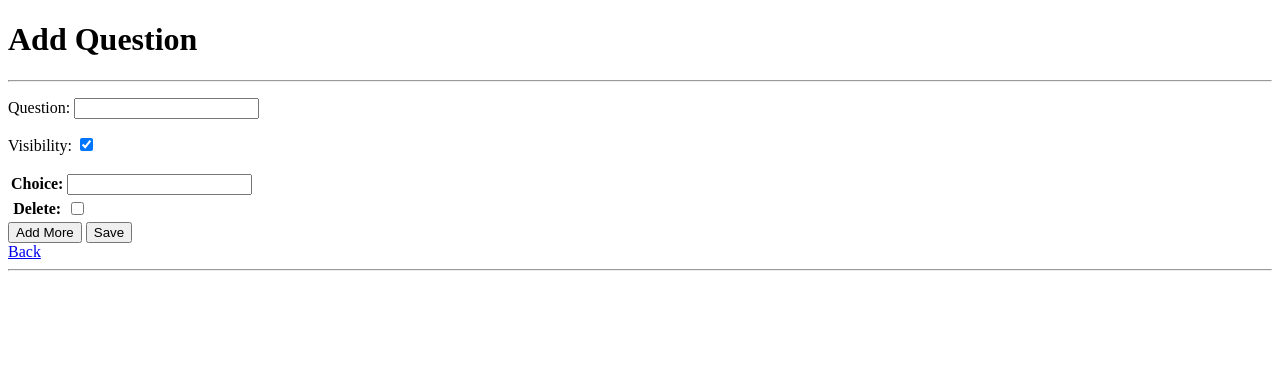
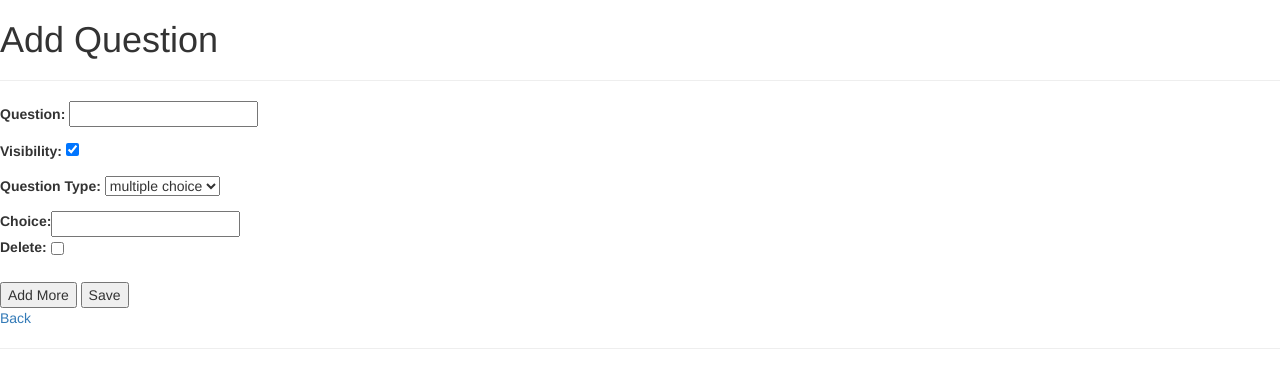
Before and after one commit to FV215b/rsvp, a Django app: page /rsvpapp/add_question/1/1 in a window 1280 px wide. Shown: the top 388 px of the page. Run offline with Django 3.2, Linux system fonts and the light colour scheme; the visitor is signed in with stand-in values (Sample User, id 1); data comes from the database, SQL or seed files in the repository; data that the repository does not hold is empty; some libraries are stand-ins or nearby versions.

Commit message:
added question type

```diff
--- a/rsvp/rsvpapp/forms.py
+++ b/rsvp/rsvpapp/forms.py
@@ -36,10 +36,12 @@ class EventForm(ModelForm):
 class QuestionForm(ModelForm):
     class Meta:
         model = Question
-        fields = ['question', 'visibility']
+        fields = ['question', 'visibility', 'q_type']
         widgets = {
             'visibility': forms.CheckboxInput()
         }
-
+        labels = {
+            'q_type': "Question Type"
+        }
 class AddUserForm(forms.Form):
     email = forms.EmailField(required=False)
--- a/rsvp/rsvpapp/models.py
+++ b/rsvp/rsvpapp/models.py
@@ -25,8 +25,16 @@ class Event(models.Model):
 
 #q_type: 0-multiple choice, 1-single choice, 2-text answer
 class Question(models.Model):
+    MULTICHOICE = 0
+    SINGLECHOICE = 1
+    TEXT = 2
+    QUESTION_TYPE_CHOICES = (
+        (MULTICHOICE, "multiple choice"),
+        (SINGLECHOICE, "single choice"),
+        (TEXT, "text question"),
+    )
     qid = models.CharField(max_length=50, primary_key=True)
-    q_type = models.DecimalField(max_digits=1, decimal_places=0, default=0)
+    q_type = models.DecimalField(max_digits=1, decimal_places=0, default=MULTICHOICE, choices=QUESTION_TYPE_CHOICES)
     event = models.ForeignKey(Event, on_delete=models.CASCADE, null = True, related_name="question")
     question = models.CharField(max_length=50)
     visibility = models.BooleanField(default=True)
--- a/rsvp/rsvpapp/templates/add_question.html
+++ b/rsvp/rsvpapp/templates/add_question.html
@@ -3,7 +3,6 @@
 
 {% block header %}
   <h1>Add Question</h1>
-  <script src="//ajax.googleapis.com/ajax/libs/jquery/2.1.3/jquery.min.js"></script>
   <script language="javascript" type="text/javascript">
   function cloneMore(selector, type) {
       var newElement = $(selector).clone(true);
--- a/rsvp/rsvpapp/templates/base.html
+++ b/rsvp/rsvpapp/templates/base.html
@@ -2,6 +2,10 @@
 <html>
 <head>
   <meta charset="utf-8">
+  <meta name="viewport" content="width=device-width, initial-scale=1">
+  <link rel="stylesheet" href="https://maxcdn.bootstrapcdn.com/bootstrap/3.3.7/css/bootstrap.min.css">
+  <script src="https://ajax.googleapis.com/ajax/libs/jquery/3.1.1/jquery.min.js"></script>
+  <script src="https://maxcdn.bootstrapcdn.com/bootstrap/3.3.7/js/bootstrap.min.js"></script>
   <title>{% block title %}Django Simple Login{% endblock %}</title>
 </head>
 <body>
```
